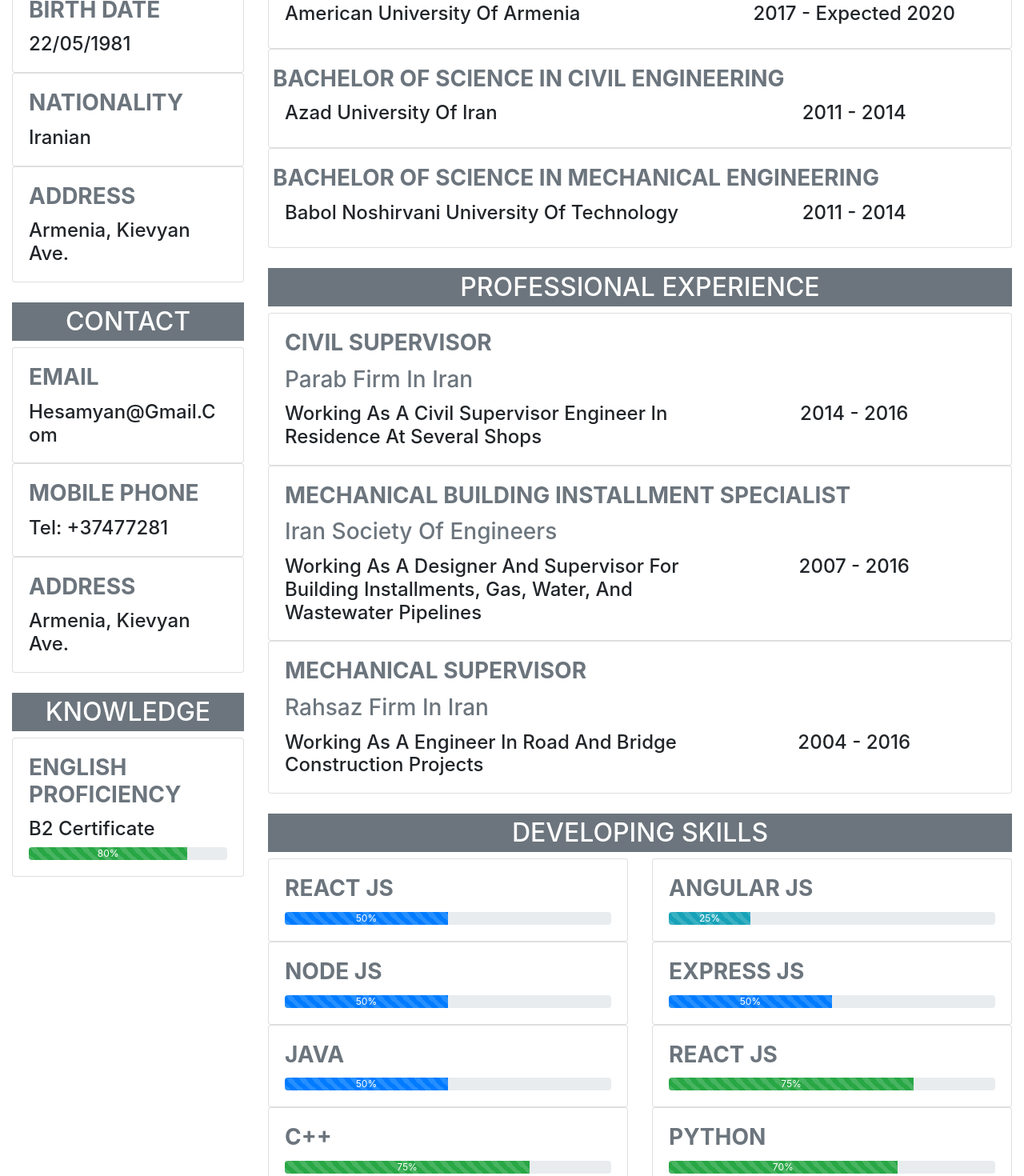
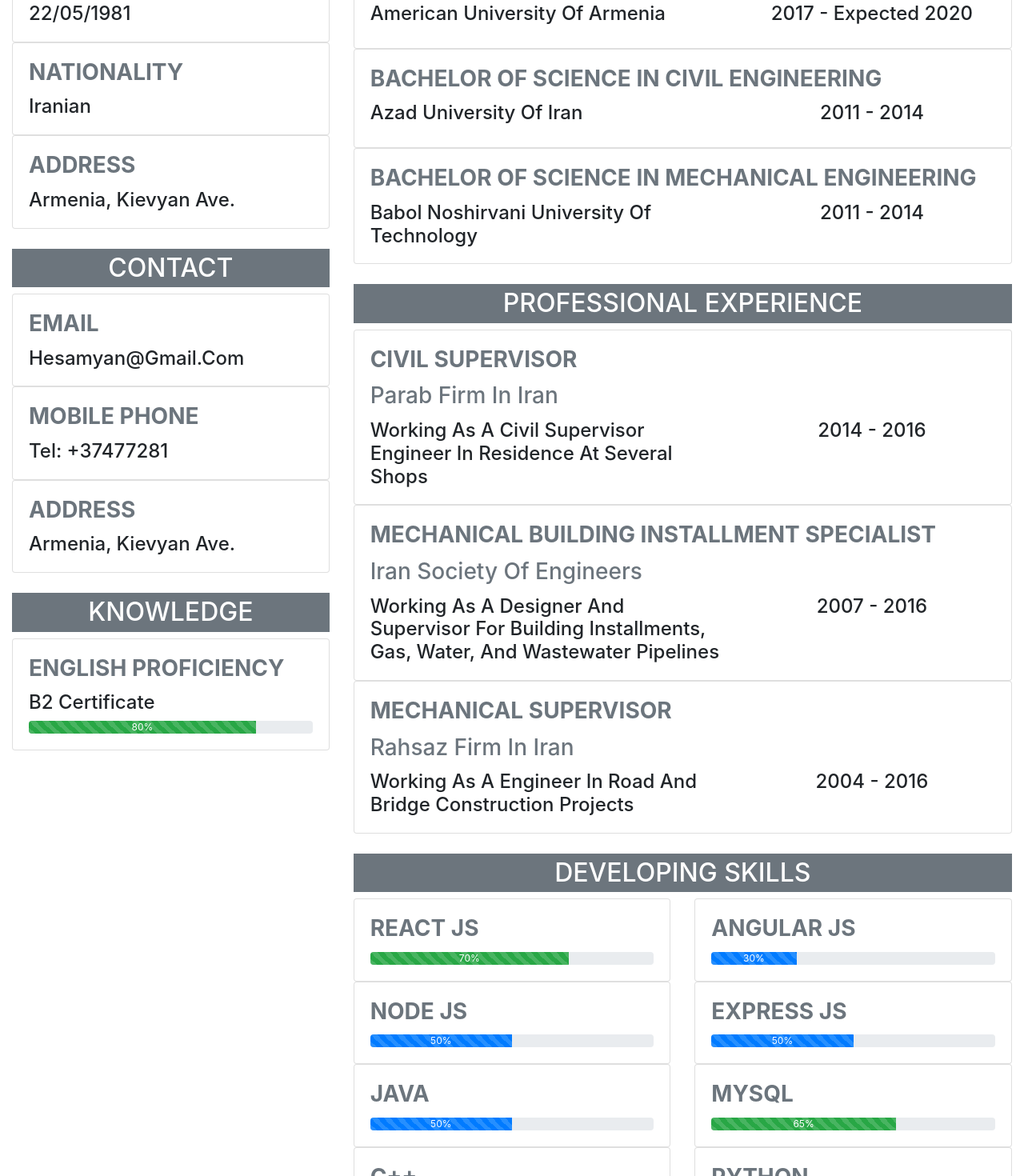
Before and after one commit to hooman734/cv, a React (Create React App) app: page / in a window 1280 px wide. Shown: the part 220-1690 px from the top of the page at 80% size. Built offline with nearby package versions, Linux system fonts and the light colour scheme.

Commit message:
fixing column size for mobile display

```diff
--- a/src/App.js
+++ b/src/App.js
@@ -16,12 +16,12 @@ function App() {
         <Navbar></Navbar>
       </div>
       <div className="row Component">
-        <div className="col-3">
+        <div className="col-sm-4">
           <Personal_info></Personal_info>
           <Contact></Contact>
           <Knowledge></Knowledge>
         </div>
-        <div className="col-9">
+        <div className="col-sm-8">
           <Education></Education>
           <Professional_exp></Professional_exp>
           <Skill></Skill>
--- a/src/Components/Contact.jsx
+++ b/src/Components/Contact.jsx
@@ -3,8 +3,12 @@ import DetailLink from "./Detail-link";
 
 const Contact = function() {
   return (
-    <div style={{ "padding-top": "25px" }}>
-      <h2 className="badge-secondary text-uppercase" style={{ padding: "5px" }}>
+    <div className="row">
+      <div className="col-sm" style={{ paddingTop: "25px" }}>
+        <h2
+          className="badge-secondary text-uppercase"
+          style={{ padding: "5px" }}
+        >
           Contact
         </h2>
         <DetailLink
@@ -17,7 +21,11 @@ const Contact = function() {
           context="tel: +37477281"
           link="tel: +37477281"
         ></DetailLink>
-      <DetailLink title="Address" context="Armenia, Kievyan Ave."></DetailLink>
+        <DetailLink
+          title="Address"
+          context="Armenia, Kievyan Ave."
+        ></DetailLink>
+      </div>
     </div>
   );
 };
--- a/src/Components/Detail-advancement.jsx
+++ b/src/Components/Detail-advancement.jsx
@@ -12,6 +12,8 @@ const Detail_advancement = function(props) {
   return (
     <div className="card">
       <div className="card-body">
+        <div className="row">
+          <div className="col-sm">
             <a
               className="text-decoration-none text-reset text-capitalize"
               href={link || "#"}
@@ -40,6 +42,8 @@ const Detail_advancement = function(props) {
             </div>
           </div>
         </div>
+      </div>
+    </div>
   );
 };
 
--- a/src/Components/Detail-education.jsx
+++ b/src/Components/Detail-education.jsx
@@ -6,12 +6,16 @@ const Detail_education = function(props) {
     <div className="card">
       <div className="card-body">
         <div className="row">
+          <div className="col-sm">
             <h3 className="card-title font-weight-bold text-muted text-left text-uppercase">
               {title}
             </h3>
           </div>
+        </div>
         <div className="row">
-          <div className="col-7">
+          <div className="col-sm">
+            <div className="row">
+              <div className="col-sm-7">
                 <a
                   className="text-decoration-none text-reset text-capitalize"
                   href={link || "#"}
@@ -21,10 +25,12 @@ const Detail_education = function(props) {
                   </h4>
                 </a>
               </div>
-          <div className="col-5 text-capitalize">
+              <div className="col-sm-5 text-capitalize">
                 <h4>
                   {start} - {end}
                 </h4>
+              </div>
+            </div>
           </div>
         </div>
       </div>
--- a/src/Components/Detail-link.jsx
+++ b/src/Components/Detail-link.jsx
@@ -3,6 +3,8 @@ import React from "react";
 const Detail_link = function(props) {
   const { title, context, link } = props;
   return (
+    <div className="row">
+      <div className="col-sm">
         <div className="card">
           <div className="card-body">
             <a className="text-decoration-none" href={link || "#"}>
@@ -15,6 +17,8 @@ const Detail_link = function(props) {
             </h4>
           </div>
         </div>
+      </div>
+    </div>
   );
 };
 
--- a/src/Components/Detail-progress.jsx
+++ b/src/Components/Detail-progress.jsx
@@ -3,8 +3,12 @@ import React from "react";
 const Detail_progress = function(props) {
   const { title, subTitle, context, link, start, end } = props;
   return (
+    <div className="row">
+      <div className="col-sm">
         <div className="card">
           <div className="card-body">
+            <div className="row">
+              <div className="col-sm">
                 <h3 className="card-title font-weight-bold text-muted text-left text-uppercase">
                   {title}
                 </h3>
@@ -16,16 +20,20 @@ const Detail_progress = function(props) {
                     {subTitle}
                   </h3>
                 </a>
+              </div>
+            </div>
             <div className="row">
-          <div className="col-7">
+              <div className="col-sm-7">
                 <h4 className="card-text text-left text-wrap text-reset text-capitalize">
                   {context}
                 </h4>
               </div>
-          <div className="col-5 text-capitalize">
+              <div className="col-sm-5 text-capitalize">
                 <h4>
                   {start} - {end}
                 </h4>
+              </div>
+            </div>
           </div>
         </div>
       </div>
--- a/src/Components/Detail.jsx
+++ b/src/Components/Detail.jsx
@@ -3,6 +3,8 @@ import React from "react";
 const Detail = function(props) {
   const { title, context } = props;
   return (
+    <div className="row">
+      <div className="col-sm">
         <div className="card">
           <div className="card-body">
             <h3 className="card-title font-weight-bold text-muted text-left text-uppercase">
@@ -13,6 +15,8 @@ const Detail = function(props) {
             </h4>
           </div>
         </div>
+      </div>
+    </div>
   );
 };
 
--- a/src/Components/Education.jsx
+++ b/src/Components/Education.jsx
@@ -3,8 +3,13 @@ import DetailEdu from "./Detail-education";
 
 const Education = function() {
   return (
-    <div style={{ "padding-top": "25px" }}>
-      <h2 className="badge-secondary text-uppercase" style={{ padding: "5px" }}>
+    <div className="row">
+      {" "}
+      <div className="col-sm" style={{ paddingTop: "25px" }}>
+        <h2
+          className="badge-secondary text-uppercase"
+          style={{ padding: "5px" }}
+        >
           Education
         </h2>
         <DetailEdu
@@ -29,6 +34,7 @@ const Education = function() {
           end="2014"
         ></DetailEdu>
       </div>
+    </div>
   );
 };
 
--- a/src/Components/Knowledge.jsx
+++ b/src/Components/Knowledge.jsx
@@ -3,8 +3,12 @@ import DetailAdv from "./Detail-advancement";
 
 const Proficiency = function() {
   return (
-    <div style={{ "padding-top": "25px" }}>
-      <h2 className="badge-secondary text-uppercase" style={{ padding: "5px" }}>
+    <div className="row">
+      <div className="col-sm" style={{ paddingTop: "25px" }}>
+        <h2
+          className="badge-secondary text-uppercase"
+          style={{ padding: "5px" }}
+        >
           Knowledge
         </h2>
         <DetailAdv
@@ -13,6 +17,7 @@ const Proficiency = function() {
           advance="80"
         ></DetailAdv>
       </div>
+    </div>
   );
 };
 
--- a/src/Components/Personal-info.jsx
+++ b/src/Components/Personal-info.jsx
@@ -3,13 +3,18 @@ import Detail from "./Detail";
 
 const Personal_info = function() {
   return (
-    <div style={{ "padding-top": "25px" }}>
-      <h2 className="badge-secondary text-uppercase" style={{ padding: "5px" }}>
-        Personal Details
-      </h2>
-      <Detail title="Birth Date" context="22/05/1981"></Detail>
-      <Detail title="Nationality" context="Iranian"></Detail>
-      <Detail title="Address" context="Armenia, Kievyan Ave."></Detail>
+    <div className="row">
+      <div className="col-sm" style={{ paddingTop: "25px" }}>
+        <h2
+          className="badge-secondary text-uppercase"
+          style={{ padding: "5px" }}
+        >
+          Personal Details
+        </h2>
+        <Detail title="Birth Date" context="22/05/1981"></Detail>
+        <Detail title="Nationality" context="Iranian"></Detail>
+        <Detail title="Address" context="Armenia, Kievyan Ave."></Detail>
+      </div>
     </div>
   );
 };
--- a/src/Components/Professional-exp.jsx
+++ b/src/Components/Professional-exp.jsx
@@ -3,8 +3,12 @@ import DetailProgress from "./Detail-progress";
 
 const Professional_exp = function() {
   return (
-    <div style={{ "padding-top": "25px" }}>
-      <h2 className="badge-secondary text-uppercase" style={{ padding: "5px" }}>
+    <div className="row">
+      <div className="col-sm" style={{ paddingTop: "25px" }}>
+        <h2
+          className="badge-secondary text-uppercase"
+          style={{ padding: "5px" }}
+        >
           professional experience
         </h2>
         <DetailProgress
@@ -32,6 +36,7 @@ const Professional_exp = function() {
           end="2016"
         ></DetailProgress>
       </div>
+    </div>
   );
 };
 
--- a/src/Components/Skill.jsx
+++ b/src/Components/Skill.jsx
@@ -3,56 +3,61 @@ import DetailAdv from "./Detail-advancement";
 
 const Skill = function() {
   return (
-    <div style={{ "padding-top": "25px" }}>
-      <h2 className="badge-secondary text-uppercase" style={{ padding: "5px" }}>
+    <div className="row">
+      <div className="col-sm" style={{ paddingTop: "25px" }}>
+        <h2
+          className="badge-secondary text-uppercase"
+          style={{ padding: "5px" }}
+        >
           developing skills
         </h2>
         <div className="row">
-        <div className="col-6">
-          <DetailAdv title="React js" advance="50"></DetailAdv>
+          <div className="col-sm-6">
+            <DetailAdv title="React js" advance="70"></DetailAdv>
           </div>
-        <div className="col-6">
-          <DetailAdv title="Angular js" advance="25"></DetailAdv>
+          <div className="col-sm-6">
+            <DetailAdv title="Angular js" advance="30"></DetailAdv>
           </div>
         </div>
         <div className="row">
-        <div className="col-6">
+          <div className="col-sm-6">
             <DetailAdv title="Node js" advance="50"></DetailAdv>
           </div>
-        <div className="col-6">
+          <div className="col-sm-6">
             <DetailAdv title="Express js" advance="50"></DetailAdv>
           </div>
         </div>
         <div className="row">
-        <div className="col-6">
+          <div className="col-sm-6">
             <DetailAdv title="JAVA" advance="50"></DetailAdv>
           </div>
-        <div className="col-6">
-          <DetailAdv title="React js" advance="75"></DetailAdv>
+          <div className="col-sm-6">
+            <DetailAdv title="mysql" advance="65"></DetailAdv>
           </div>
         </div>
         <div className="row">
-        <div className="col-6">
+          <div className="col-sm-6">
             <DetailAdv title="C++" advance="75"></DetailAdv>
           </div>
-        <div className="col-6">
+          <div className="col-sm-6">
             <DetailAdv title="Python" advance="70"></DetailAdv>
           </div>
         </div>
         <div className="row">
-        <div className="col-6">
+          <div className="col-sm-6">
             <DetailAdv title="Java Script" advance="70"></DetailAdv>
           </div>
-        <div className="col-6">
-          <DetailAdv title="C#" advance="30"></DetailAdv>
+          <div className="col-sm-6">
+            <DetailAdv title="C#" advance="25"></DetailAdv>
           </div>
         </div>
         <div className="row">
-        <div className="col-6">
+          <div className="col-sm-6">
             <DetailAdv title="Koa js" advance="30"></DetailAdv>
           </div>
-        <div className="col-6">
+          <div className="col-sm-6">
             <DetailAdv title="Rust" advance="10"></DetailAdv>
+          </div>
         </div>
       </div>
     </div>
```
Also changed, not shown: 12 other files (tests, documents, lock files or other folders). Lines whose indentation alone changed are shown as unchanged.
